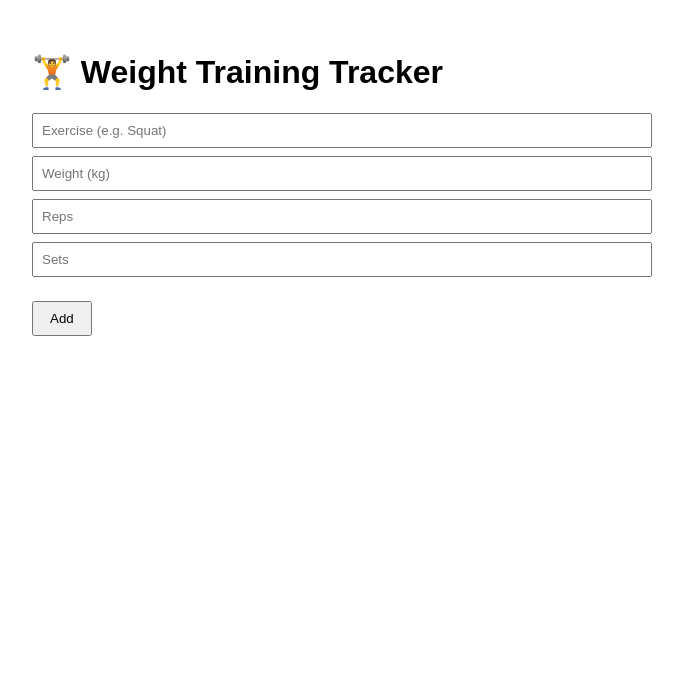
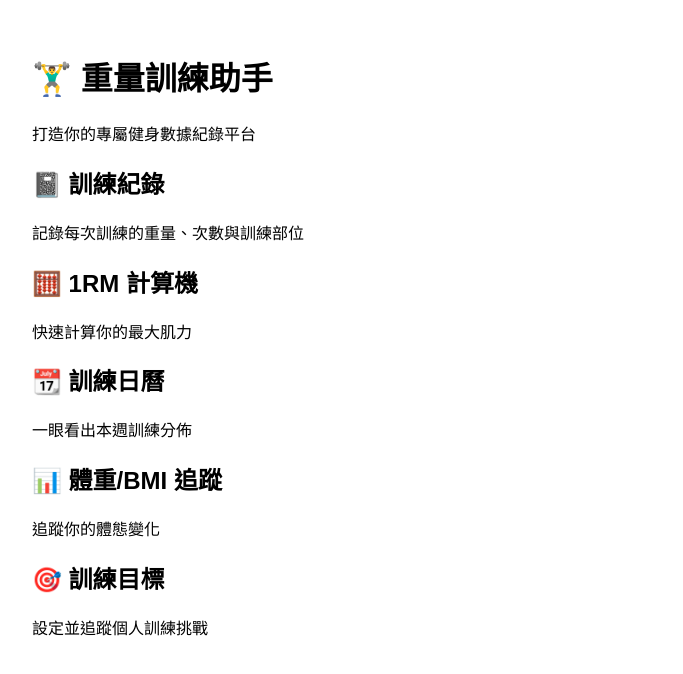
Before and after one commit to bush2324/weight-tracker, a plain HTML site: page index.html in a window 1280 px wide. Shown: the whole page, without its empty margins (308-991 px from the left). Drawn offline with Linux system fonts and the light colour scheme.

Commit message:
Update index.html

```diff
--- a/index.html
+++ b/index.html
@@ -1,24 +1,38 @@
 <!DOCTYPE html>
-<html lang="en">
+<html lang="zh-Hant">
 <head>
   <meta charset="UTF-8" />
   <meta name="viewport" content="width=device-width, initial-scale=1.0"/>
-  <title>Weight Training Tracker</title>
+  <title>🏋️‍♂️ 重量訓練助手</title>
   <link rel="stylesheet" href="style.css" />
+  <link href="https://fonts.googleapis.com/css2?family=Rubik:wght@400;700&display=swap" rel="stylesheet">
 </head>
 <body>
-  <h1>🏋️ Weight Training Tracker</h1>
-
-  <form id="training-form">
-    <input type="text" id="exercise" placeholder="Exercise (e.g. Squat)" required />
-    <input type="number" id="weight" placeholder="Weight (kg)" required />
-    <input type="number" id="reps" placeholder="Reps" required />
-    <input type="number" id="sets" placeholder="Sets" required />
-    <button type="submit">Add</button>
-  </form>
-
-  <ul id="record-list"></ul>
-
-  <script src="script.js"></script>
+  <header>
+    <h1>🏋️‍♂️ 重量訓練助手</h1>
+    <p>打造你的專屬健身數據紀錄平台</p>
+  </header>
+  <main class="features">
+    <div class="card">
+      <h2>📓 訓練紀錄</h2>
+      <p>記錄每次訓練的重量、次數與訓練部位</p>
+    </div>
+    <div class="card">
+      <h2>🧮 1RM 計算機</h2>
+      <p>快速計算你的最大肌力</p>
+    </div>
+    <div class="card">
+      <h2>📆 訓練日曆</h2>
+      <p>一眼看出本週訓練分佈</p>
+    </div>
+    <div class="card">
+      <h2>📊 體重/BMI 追蹤</h2>
+      <p>追蹤你的體態變化</p>
+    </div>
+    <div class="card">
+      <h2>🎯 訓練目標</h2>
+      <p>設定並追蹤個人訓練挑戰</p>
+    </div>
+  </main>
 </body>
 </html>
```
